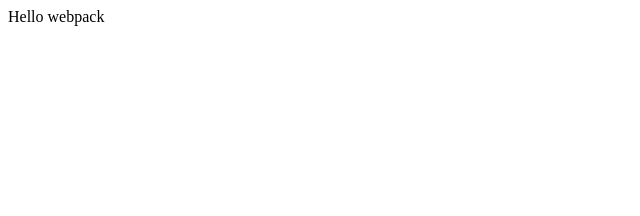
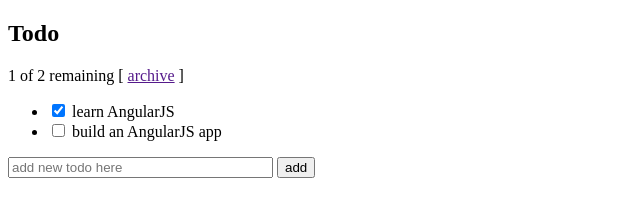
Before and after one commit to michaelschramek/angularjs-upgrade-starter, a website built with webpack: page src/index.html in a window 1280 px wide. Shown: the whole page, without its empty margins (0-640 px from the left). Built offline with nearby package versions, Linux system fonts and the light colour scheme; some packages are replaced by stand-ins of ours.

Commit message:
add angularjs example

```diff
--- a/package.json
+++ b/package.json
@@ -26,7 +26,9 @@
     "webpack-dev-server": "^2.7.1"
   },
   "dependencies": {
+    "@types/angular": "^1.6.32",
     "@types/lodash": "^4.14.74",
+    "angular": "^1.6.6",
     "lodash": "^4.17.4"
   }
 }
--- a/src/index.html
+++ b/src/index.html
@@ -1,9 +1,29 @@
-<html>
+<!doctype html>
+<html ng-app="migrationApp">
+
 <head>
-      <title>Getting Started</title>
-      <!--<script src="https://unpkg.com/lodash@4.16.6"></script>-->
+  <title>AngularJS Migration Starter Template</title>
 </head>
+
 <body>
   <script src="./src/index.js"></script>
+
+  <h2>Todo</h2>
+  <div ng-controller="TodoListController as todoList">
+    <span>{{todoList.remaining()}} of {{todoList.todos.length}} remaining</span> [ <a href="" ng-click="todoList.archive()">archive</a>    ]
+    <ul class="unstyled">
+      <li ng-repeat="todo in todoList.todos">
+        <label class="checkbox">
+                <input type="checkbox" ng-model="todo.done">
+                <span class="done-{{todo.done}}">{{todo.text}}</span>
+              </label>
+      </li>
+    </ul>
+    <form ng-submit="todoList.addTodo()">
+      <input type="text" ng-model="todoList.todoText" size="30" placeholder="add new todo here">
+      <input class="btn-primary" type="submit" value="add">
+    </form>
+  </div>
 </body>
+
 </html>
--- a/src/index.ts
+++ b/src/index.ts
@@ -1,12 +1,30 @@
-import * as _ from "lodash";
+import * as angular from 'angular';
 
-function component() {
-    var element = document.createElement('div');
+angular.module('migrationApp', [])
+.controller('TodoListController', function() {
+  var todoList = this;
+  todoList.todos = [
+    {text:'learn AngularJS', done:true},
+    {text:'build an AngularJS app', done:false}];
 
-    // Lodash, currently included via a script, is required for this line to work
-    element.innerHTML = _.join(['Hello', 'webpack'], ' ');
+  todoList.addTodo = function() {
+    todoList.todos.push({text:todoList.todoText, done:false});
+    todoList.todoText = '';
+  };
 
-    return element;
-  }
+  todoList.remaining = function() {
+    var count = 0;
+    angular.forEach(todoList.todos, function(todo) {
+      count += todo.done ? 0 : 1;
+    });
+    return count;
+  };
 
-  document.body.appendChild(component());
+  todoList.archive = function() {
+    var oldTodos = todoList.todos;
+    todoList.todos = [];
+    angular.forEach(oldTodos, function(todo) {
+      if (!todo.done) todoList.todos.push(todo);
+    });
+  };
+});
```
Lines whose indentation alone changed are shown as unchanged.
